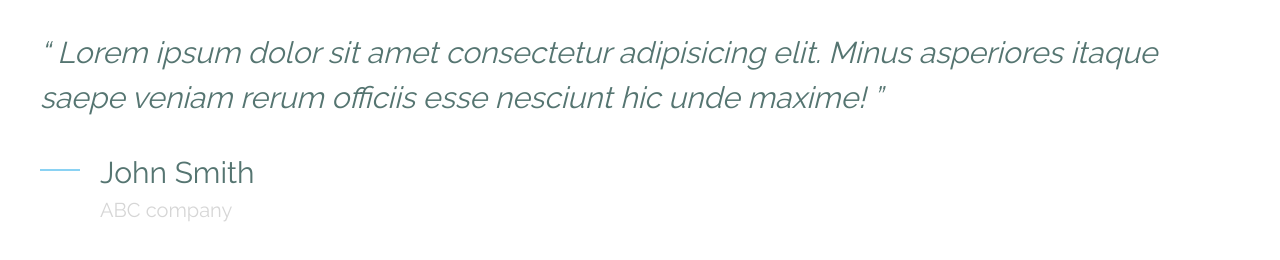
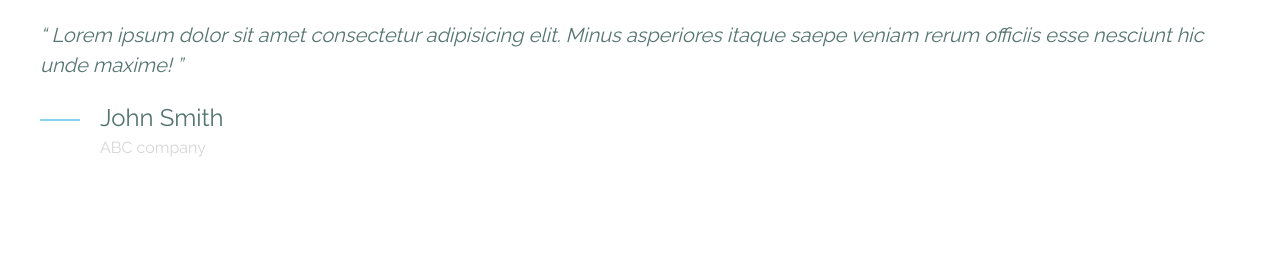
Before and after one commit to saiwu96/test1, a plain HTML site: page index.html in a window 1280 px wide. Drawn offline with Linux system fonts and the light colour scheme.

Commit message:
Modify the quotes.

```diff
--- a/css/styles.css
+++ b/css/styles.css
@@ -332,3 +332,17 @@ a {
     opacity: .8;
     margin-top: 0;
 }
+
+@media screen and (min-width:1024px) {
+    .quote {
+        font-size: 2rem;
+    }
+
+    .quote__author {
+        font-size: 2.4rem;
+    }
+
+    .quote__company {
+        font-size: 1.6rem;
+    }
+}
```
